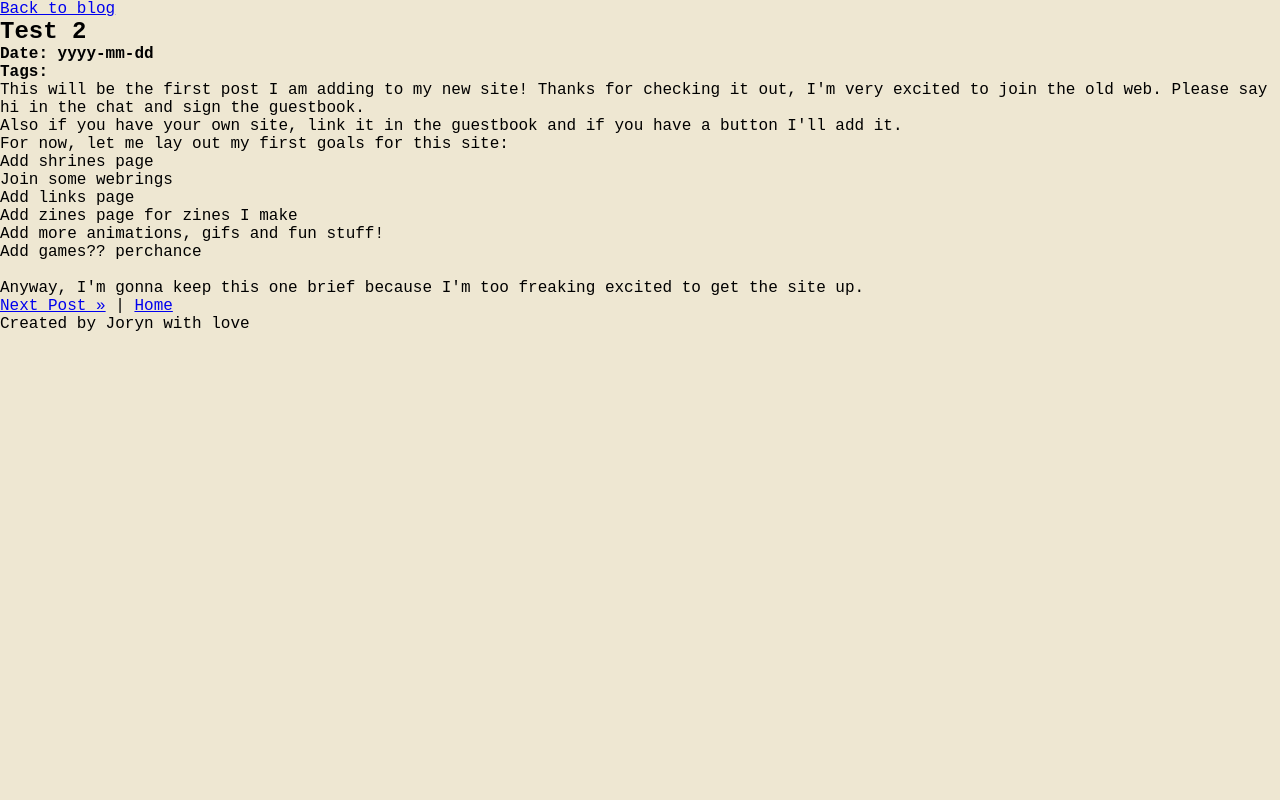
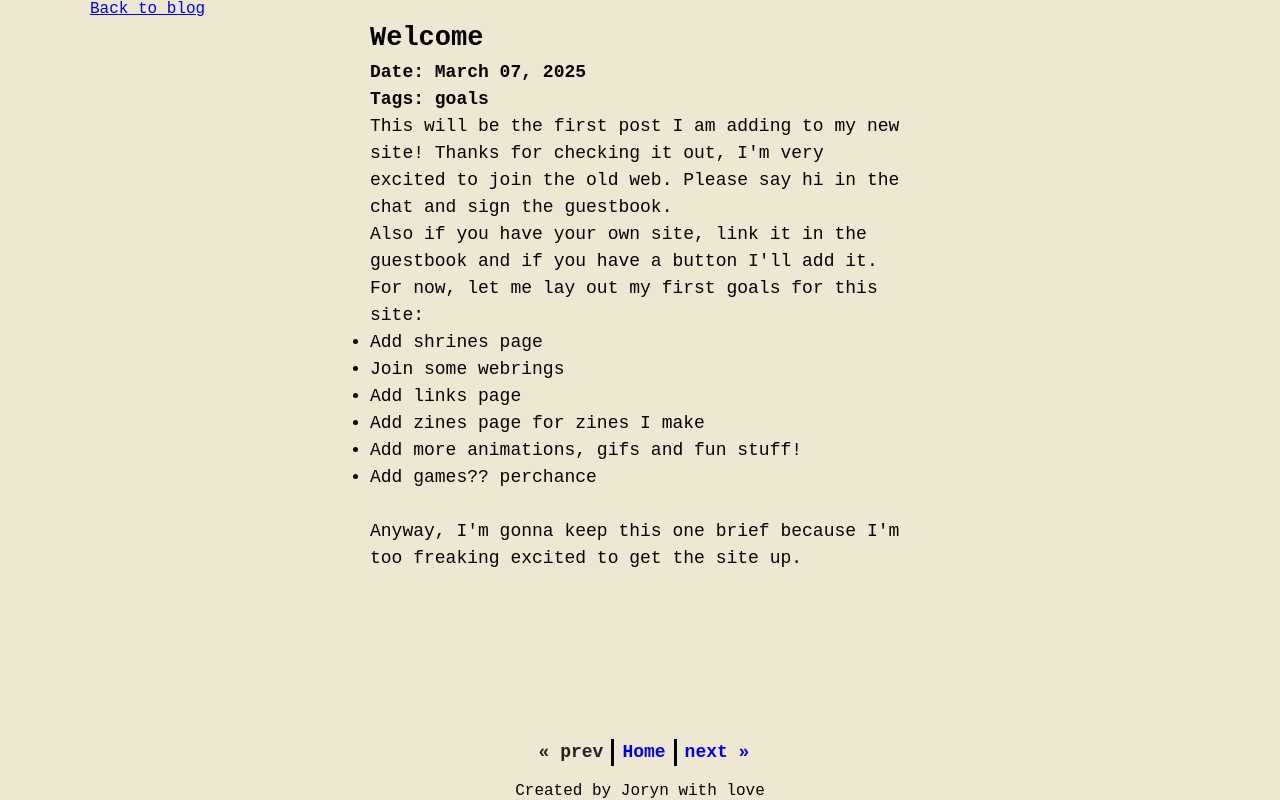
Before and after one commit to JorynE109/joryn.neocities.org, a plain HTML site: page blog/post/welcome.html in a window 1280 px wide. Drawn offline with Linux system fonts and the light colour scheme.

Commit message:
completes blog post archive

```diff
--- a/blog/post/welcome.html
+++ b/blog/post/welcome.html
@@ -13,9 +13,9 @@
     <div id="header">...</div>
     <div id="content">
       <section>
-        <h1 id="postTitle" data-title="welcome">Test 2</h1>
-        <h4 id="postDate" data-date="2020-03-20">Date: yyyy-mm-dd</h4>
-        <h4 id="postTags" data-tags="hello">Tags: </h4>
+        <h1 id="postTitle" data-title="welcome">Welcome</h1>
+        <h4 id="postDate" data-date="2025-03-07">Date: March 07, 2025</h4>
+        <h4 id="postTags" data-tags="goals">Tags: <span class="tag">goals</span></h4>
       </section>
       <div class="article">
         <p><span class="highlight">This will be the first post I am adding to my new site!</span>
@@ -23,12 +23,12 @@
         Also if you have your own site, link it in the guestbook and if you have a button I'll add it.<br>
         For now, let me lay out my first <string>goals</string> for this site:
         <ul>
-            <li dir="auto">Add shrines page</li>
-            <li dir="auto">Join some webrings</li>
-            <li dir="auto">Add links page</li>
-            <li dir="auto">Add zines page for zines I make</li>
-            <li dir="auto">Add more animations, gifs and fun stuff!</li>
-            <li dir="auto">Add games?? perchance</li>
+            <li>Add shrines page</li>
+            <li>Join some webrings</li>
+            <li>Add links page</li>
+            <li>Add zines page for zines I make</li>
+            <li>Add more animations, gifs and fun stuff!</li>
+            <li>Add games?? perchance</li>
         </ul><br>
         Anyway, I'm gonna keep this one brief because I'm too freaking excited to get the site up.
         </p>
--- a/blog/posts.json
+++ b/blog/posts.json
@@ -1,6 +1,5 @@
 [
     "welcome.html",
-    "template.html",
-    "post.html",
-    "another.html"
+    "reconnecting-with-music.html",
+    "returning-post.html"
 ]
--- a/js/blogpost.js
+++ b/js/blogpost.js
@@ -31,6 +31,7 @@ function defineIndex() {
   console.log("Computed currentIndex:", currentIndex);
 }
 
+// FIX: I would like it to always insert next, prev and home, but with class=inactive when no prev or next item
 function defineNextPrevHTML() {
   if (postsArray.length < 2) {
     nextprevHTML = `<a href="${homePath}/index.html">Home</a>`;
@@ -38,12 +39,12 @@ function defineNextPrevHTML() {
     const nextlink = Array.isArray(postsArray[currentIndex + 1])
       ? postsArray[currentIndex + 1][0]
       : postsArray[currentIndex + 1];
-    nextprevHTML = `<a href="${relativePath}/${nextlink}">Next Post &raquo;</a> | <a href="${homePath}/index.html">Home</a>`;
+    nextprevHTML = `<a class="inactive">&laquo; prev</a><a href="${homePath}/index.html">Home</a><a href="${relativePath}/${nextlink}">next &raquo;</a>`;
   } else if (currentIndex === postsArray.length - 1) {
     const prevlink = Array.isArray(postsArray[currentIndex - 1])
       ? postsArray[currentIndex - 1][0]
       : postsArray[currentIndex - 1];
-    nextprevHTML = `<a href="${relativePath}/${prevlink}">&laquo; Previous Post</a> | <a href="${homePath}/index.html">Home</a>`;
+    nextprevHTML = `<a href="${relativePath}/${prevlink}">&laquo; prev</a><a href="${homePath}/index.html">Home</a><a class="inactive">next &raquo;</a>`;
   } else {
     const prevlink = Array.isArray(postsArray[currentIndex - 1])
       ? postsArray[currentIndex - 1][0]
@@ -51,7 +52,7 @@ function defineNextPrevHTML() {
     const nextlink = Array.isArray(postsArray[currentIndex + 1])
       ? postsArray[currentIndex + 1][0]
       : postsArray[currentIndex + 1];
-    nextprevHTML = `<a href="${relativePath}/${prevlink}">&laquo; Previous Post</a> | <a href="${homePath}/index.html">Home</a> | <a href="${relativePath}/${nextlink}">Next Post &raquo;</a>`;
+    nextprevHTML = `<a href="${relativePath}/${prevlink}">&laquo; prev</a><a href="${homePath}/index.html">Home</a><a href="${relativePath}/${nextlink}">next &raquo;</a>`;
   }
 }
 
--- a/styles/post.css
+++ b/styles/post.css
@@ -0,0 +1,60 @@
+body{
+    font-family: 'Courier New', Courier, monospace;
+}
+#container{
+    max-width: 1100px;
+    margin: auto;
+    min-height: 100vh;
+    position: relative;
+    display: flex;
+    flex-direction: column;
+    align-items: baseline;
+
+}
+#footer{
+    display: block;
+    text-align: center;
+    width: 100%;
+    justify-self: flex-end;
+    align-self: flex-end;
+    margin-top: auto;
+}
+#content{
+    height: 100%;
+    position: relative;
+    display: flex;
+    flex-direction: column;
+    align-items: baseline;
+    flex-grow: 1;
+    font-size: 18px;
+    max-width: 540px;
+    margin: auto;
+    line-height: 1.5;
+}
+#nextprev{
+    display: flex;
+    text-align: center;
+    width: 100%;
+    justify-self: flex-end;
+    align-self: flex-end;
+    padding: 1rem;
+    margin-top: auto;
+    gap: 0.5rem;
+    align-items: center;
+    justify-content: center;
+}
+#nextprev a{
+    padding-left: 0.5rem;
+    text-decoration: none;
+    font-weight: 600;
+}
+#nextprev a:not(:first-child){
+    border-left: solid 3px black;
+}
+#nextprev a.inactive{
+    color: #222;
+    cursor: not-allowed;
+}
+#header ul{
+    list-style-type: none;
+}
```
Also changed, not shown: blog/post/reconnecting-with-music.html (added, +40 -0 lines), blog/post/returning-post.html (added, +35 -0 lines), js/stats.js (added, +8 -0 lines).
